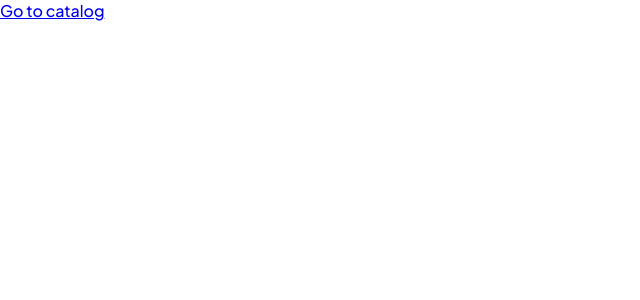
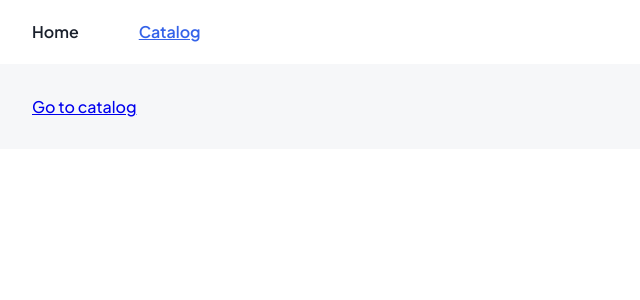
Before and after one commit to thybzi/cars-react, a React app: page /#/ in a window 1280 px wide. Shown: the top 300 px of the page, without its empty margins (0-640 px from the left). Built offline with nearby package versions, Linux system fonts and the light colour scheme.

Commit message:
Add menu

```diff
--- /dev/null
+++ b/src/components/Menu/Menu.js
@@ -0,0 +1,33 @@
+import {NavLink} from 'react-router-dom';
+import clsx from 'clsx';
+import './Menu.scss';
+
+export function Menu() {
+    const menuItems = [
+        {
+            url: '/',
+            caption: 'Home',
+        },
+        {
+            url: '/catalog',
+            caption: 'Catalog',
+        },
+    ];
+
+    return (
+        <div className="Menu">
+            {menuItems.map(({url, caption}) => ((
+                <NavLink
+                    key={url}
+                    className={({isActive}) => (clsx([
+                        'Menu__item',
+                        isActive && 'Menu__item_active',
+                    ]))}
+                    to={url}
+                >
+                    {caption}
+                </NavLink>
+            )))}
+        </div>
+    );
+}
--- /dev/null
+++ b/src/components/Menu/Menu.scss
@@ -0,0 +1,18 @@
+.Menu {
+    display: flex;
+    padding: 20px 32px;
+    gap: 60px;
+
+    &__item {
+        color: #3563E9;
+        font-size: 16px;
+        font-weight: 600;
+        line-height: 24px;
+        text-decoration: underline;
+
+        &_active {
+            color: #1A202C;
+            text-decoration: none;
+        }
+    }
+}
--- a/src/pages/CatalogPage.js
+++ b/src/pages/CatalogPage.js
@@ -1,4 +1,5 @@
 import {useLoaderData} from 'react-router-dom';
+import {Menu} from '../components/Menu/Menu';
 import {MainContent} from '../components/MainContent/MainContent';
 import {CatalogContent} from '../components/CatalogContent/CatalogContent';
 
@@ -6,8 +7,11 @@ export function CatalogPage() {
     const galleryItems = useLoaderData();
 
     return (
-        <MainContent>
-            <CatalogContent galleryItems={galleryItems}/>
-        </MainContent>
+        <>
+            <Menu/>
+            <MainContent>
+                <CatalogContent galleryItems={galleryItems}/>
+            </MainContent>
+        </>
     );
 }
--- a/src/pages/HomePage.js
+++ b/src/pages/HomePage.js
@@ -1,7 +1,14 @@
 import {Link} from 'react-router-dom';
+import {Menu} from '../components/Menu/Menu';
+import {MainContent} from '../components/MainContent/MainContent';
 
 export function HomePage() {
     return (
-        <Link to="/catalog">Go to catalog</Link>
+        <>
+            <Menu/>
+            <MainContent>
+                <Link to="/catalog">Go to catalog</Link>
+            </MainContent>
+        </>
     );
 }
--- a/src/pages/ItemPage.js
+++ b/src/pages/ItemPage.js
@@ -1,4 +1,5 @@
 import {useLoaderData} from 'react-router-dom';
+import {Menu} from '../components/Menu/Menu';
 import {MainContent} from '../components/MainContent/MainContent';
 
 export function ItemPage() {
@@ -9,10 +10,13 @@ export function ItemPage() {
     } = useLoaderData();
 
     return (
-        <MainContent>
-            <img src={image} alt=""/>
-            <h1>{title}</h1>
-            <div>{description}</div>
-        </MainContent>
+        <>
+            <Menu/>
+            <MainContent>
+                <img src={image} alt=""/>
+                <h1>{title}</h1>
+                <div>{description}</div>
+            </MainContent>
+        </>
     );
 }
```
